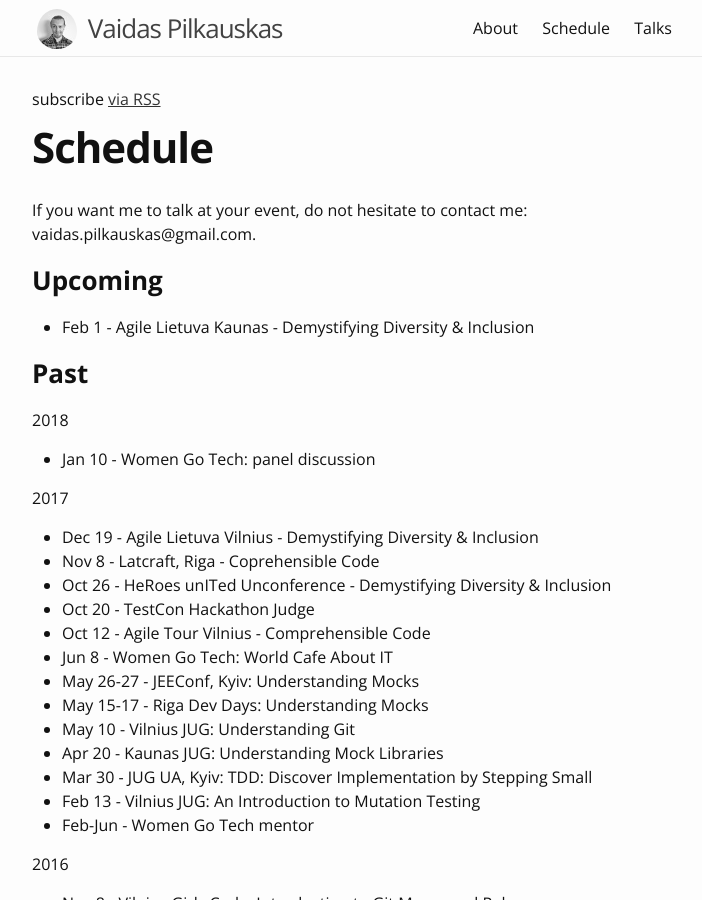
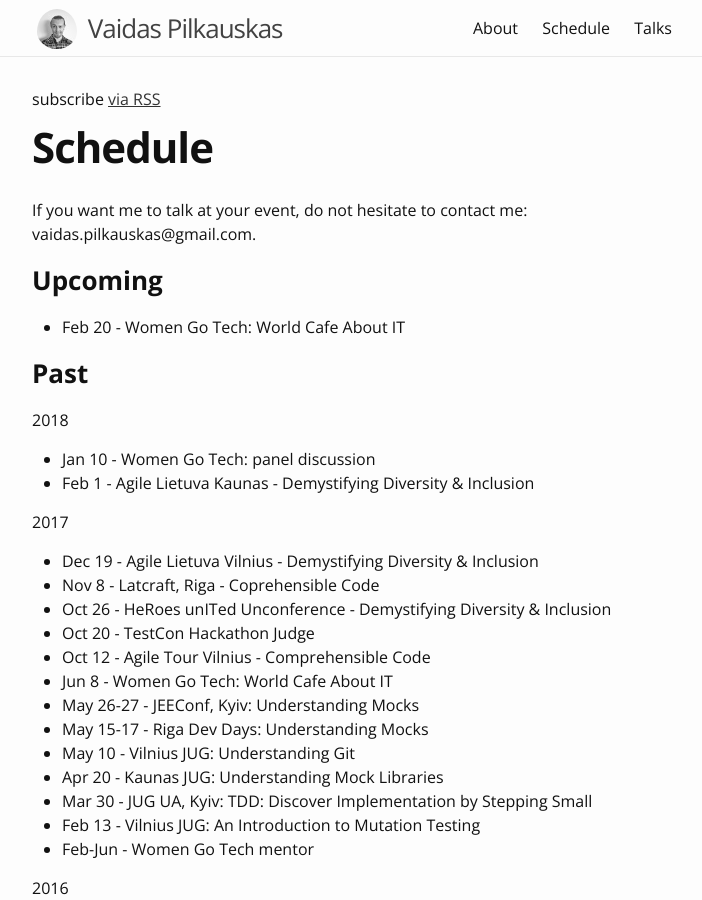
Before and after one commit to liucijus/liucijus.github.io, a Jekyll site: the page built from schedule.md, in a window 1280 px wide and 900 px high. Shown: the whole window, without its empty margins (288-990 px from the left). Built offline with Jekyll 4.4.1, drawn with Linux system fonts in a browser that asks for light colours.

Commit message:
Update sched

```diff
--- a/schedule.md
+++ b/schedule.md
@@ -7,13 +7,13 @@ permalink: /schedule/
 If you want me to talk at your event, do not hesitate to contact me: vaidas.pilkauskas@gmail.com.
 
 ### Upcoming
-
- * Feb 1 - Agile Lietuva Kaunas - Demystifying Diversity & Inclusion
+ * Feb 20 - Women Go Tech: World Cafe About IT
 
 ### Past
 
 2018
  * Jan 10 - Women Go Tech: panel discussion
+ * Feb 1 - Agile Lietuva Kaunas - Demystifying Diversity & Inclusion
 
 2017
  * Dec 19 - Agile Lietuva Vilnius - Demystifying Diversity & Inclusion
```
